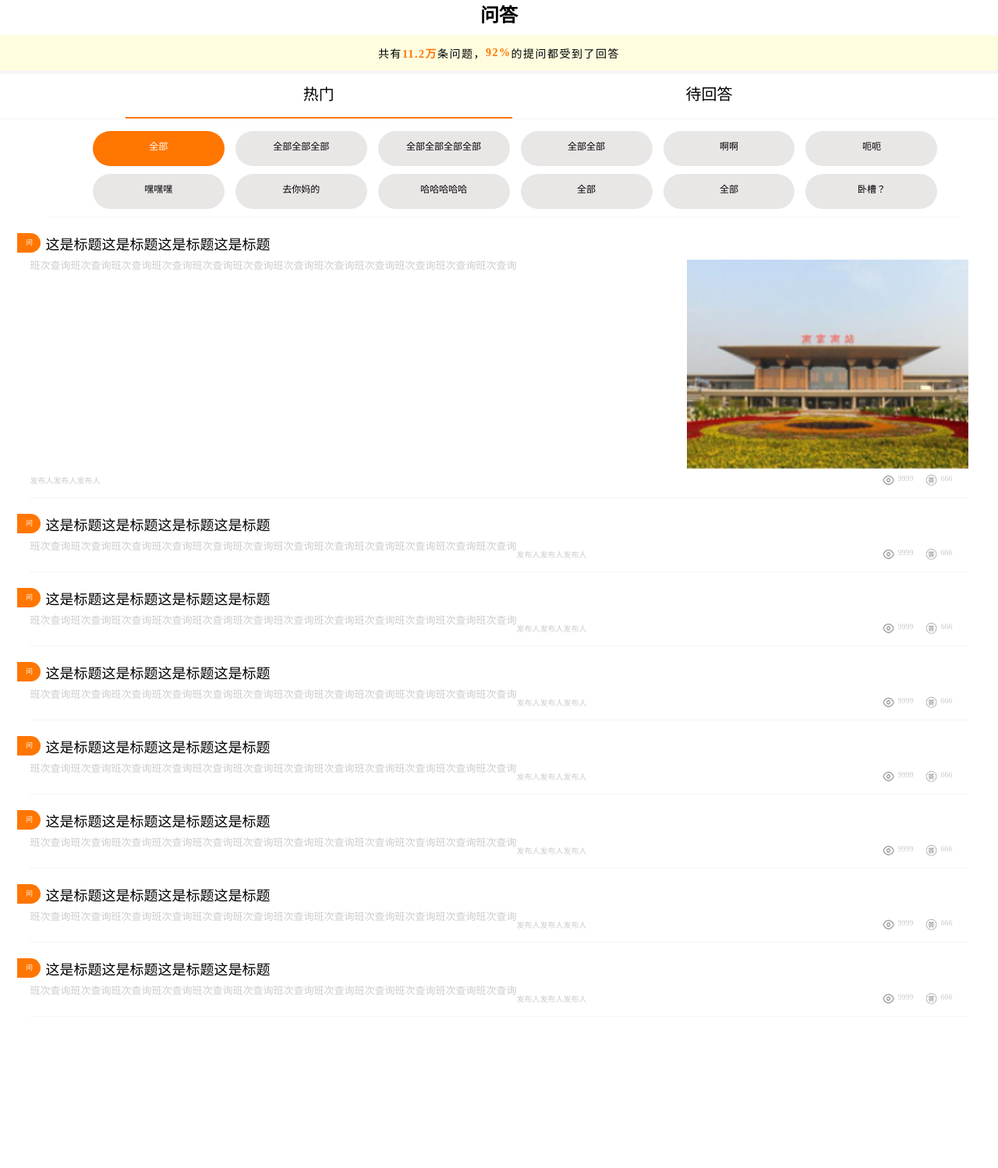
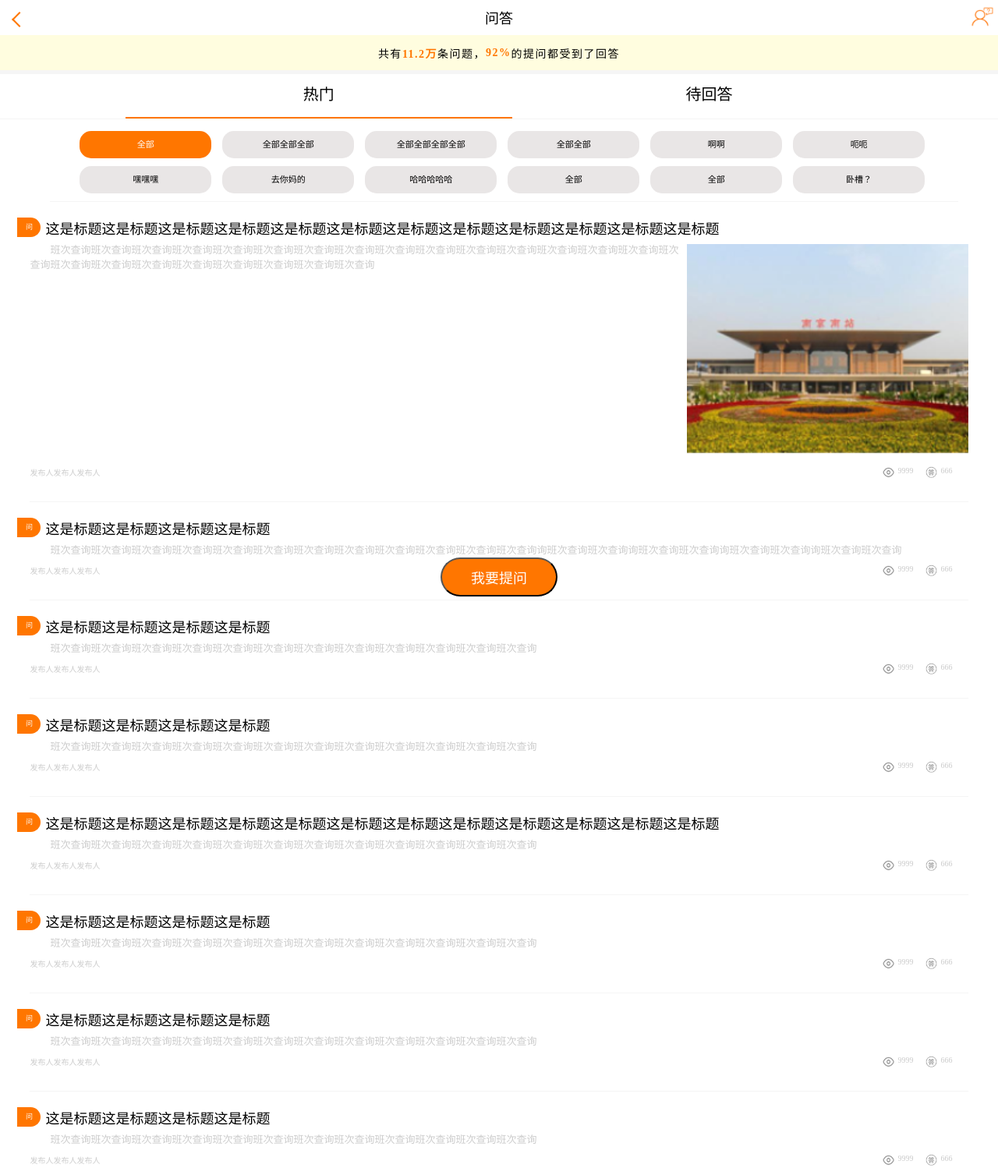
Before and after one commit to zacharyzc/static, a plain HTML site: page ask/index.html in a window 1280 px wide. Shown: the whole page at 78% size. Before the commit the page ends 1324 px from the top, so only its background shows below. Drawn offline with Linux system fonts and the light colour scheme.

Commit message:
随便提交下

```diff
--- a/ask/index.html
+++ b/ask/index.html
@@ -12,6 +12,14 @@
         }
         ul li {
             list-style-type: none;
+        }
+        .clearfix:after {
+            content: "";
+            clear: both;
+            display: block;
+            height: 0;
+            visibility: hidden;
+            overflow: hidden;
         }
         .orange {
             color: #ff7600;
@@ -28,6 +36,11 @@
             height: 45px;
         }
         .header-title {
+            font-size:18px;
+            font-family:PingFang-SC-Regular;
+            font-weight:400;
+            color:rgba(0,0,0,1);
+            line-height:48px;
             text-align: center
         }
         .queNav {
@@ -65,7 +78,7 @@
         }
         .tipFather {
             width: 88%;
-            text-align: center;
+            /* text-align: center; */
             margin-top: 15px;
             padding-left: 3%;
             margin-left: 5%;
@@ -73,16 +86,24 @@
         }
         .tip{
             min-width: 15%;
+            max-width: 22%;
             display: inline-block;
             background: #e9e6e6;
-            height: 35px;
-            border-radius: 32px;
+            height: 25px;
+            border-radius: 15px;
             margin-bottom: 10px;
             margin-right: 10px;
             padding-top: 10px;
         }
         .tip span {
-            font-size: 12px;
+            display: block;
+            padding: 0 5px;
+            line-height: 15px;
+            font-size: 11px;
+            white-space: nowrap;
+            overflow:hidden;
+            text-align: center;
+            text-overflow: ellipsis;
         }
         .tipCurrent {
             background: #ff7600 !important;
@@ -128,6 +149,10 @@
             background: #ff7600;
         }
         .news-title {
+            display: -webkit-box;
+            -webkit-box-orient: vertical;
+            -webkit-line-clamp:2;
+            overflow: hidden;
             font-size: 18px;
             margin-left: 20px;
         }
@@ -136,13 +161,26 @@
             width: 100%;
         }
         .news-info {
-            float:left;
+            text-indent: 2em;
             font-size: 13px;
             margin-top: 5px;
             color: #ccc
         }
+        .left {
+            float: left
+        }
         .widthlimit {
+            display: -webkit-box;
+            -webkit-box-orient: vertical;
+            -webkit-line-clamp: 4;
+            overflow: hidden;
             width: 70%;
+        }
+        .normal {
+            display: -webkit-box;
+            -webkit-box-orient: vertical;
+            -webkit-line-clamp:2;
+            overflow: hidden;
         }
         .news-img {
             float: left;
@@ -152,6 +190,7 @@
         }
         .news-bottom {
             display: block;
+            margin-top: 10px;
             margin-bottom: 10px;
         }
         .author {
@@ -176,11 +215,51 @@
             float: right;
             padding-right: 5px;
         }
+        .header-right {
+            position: absolute;
+            display: block;
+            background-image: url(./image/icon.png);
+            background-size: 30px 30px;
+            background-repeat: no-repeat;
+            width: 30px;
+            height: 30px;
+            top: 5px;
+            right: 5px;
+        }
+        .header-back {
+            position: absolute;
+            display: block;
+            width: 12px;
+            height: 12px;
+            /* background-color: #ff7600; */
+            top: 18px;
+            left: 18px;
+            border-left: 2px solid #ff7600;
+            border-bottom: 2px solid #ff7600;
+            transform: rotate(45deg)
+        }
+        .btn_ask {
+            position: fixed;
+            color: #ffffff;
+            font-size: 18px;
+            top:85%;
+            left:0;
+            right: 0;
+            bottom: 0;
+            margin: auto;
+            width:150px;
+            height:50px;
+            background:rgba(255,118,0,1);
+            box-shadow:0px 0px 0px rgba(255,118,0,0.33);
+            border-radius:44px;
+        }
     </style>
     <body>
         <section class="main">
             <div class="header">
                 <h1 class="header-title">问答</h1>
+                <span class="header-back"></span>
+                <span class="header-right"></span>
             </div>
             <div class="queNav">共有<span class="orange">11.2万</span>条问题，<span class="orange">92%</span>的提问都受到了回答</div>
             <div class="queTab">
@@ -208,89 +287,82 @@
                 <ul class="news-ul">
                     <li class="news">
                         <span class="icon-ask"></span>
-                        <p class="news-title">这是标题这是标题这是标题这是标题</p>
+                        <p class="news-title">这是标题这是标题这是标题这是标题这是标题这是标题这是标题这是标题这是标题这是标题这是标题这是标题</p>
                         <div class="news-main">
-                            <span class="news-info widthlimit">班次查询班次查询班次查询班次查询班次查询班次查询班次查询班次查询班次查询班次查询班次查询班次查询</span>
+                            <span class="news-info left widthlimit">班次查询班次查询班次查询班次查询班次查询班次查询班次查询班次查询班次查询班次查询班次查询班次查询班次查询班次查询班次查询班次查询班次查询班次查询班次查询班次查询班次查询班次查询班次查询班次查询</span>
                             <img class="news-img" src="./image/newImage1.png" />
                         </div>
-                        <div class="news-bottom">
+                        <div class="news-bottom clearfix">
                             <span class="author">发布人发布人发布人</span>
                             <span class="interact"><img class="intimg" src="./image/answer.png" /><span class="intNum">666</span></span>
                             <span class="interact"><img class="intimg" src="./image/see.png"/><span class="intNum">9999</span></span>
                         </div>
                     </li>
-                    <li class="news">
+                    <li class="news clearfix">
                         <span class="icon-ask"></span>
                         <p class="news-title">这是标题这是标题这是标题这是标题</p>
-                        <span class="news-info">班次查询班次查询班次查询班次查询班次查询班次查询班次查询班次查询班次查询班次查询班次查询班次查询</span>
-                        <img />
-                        <div class="news-bottom">
+                        <p class="news-info normal">班次查询班次查询班次查询班次查询班次查询班次查询班次查询班次查询班次查询班次查询班次查询班次查询询班次查询班次查询询班次查询班次查询询班次查询班次查询询班次查询班次查询</p>
+                        <p class="news-bottom clearfix">
+                            <span class="author">发布人发布人发布人</span>
+                            <span class="interact"><img class="intimg" src="./image/answer.png" /><span class="intNum">666</span></span>
+                            <span class="interact"><img class="intimg" src="./image/see.png" /><span class="intNum">9999</span></span>
+                        </p>
+                    </li>
+                    <li class="news clearfix">
+                        <span class="icon-ask"></span>
+                        <p class="news-title">这是标题这是标题这是标题这是标题</p>
+                        <p class="news-info">班次查询班次查询班次查询班次查询班次查询班次查询班次查询班次查询班次查询班次查询班次查询班次查询</p>
+                        <div class="news-bottom clearfix">
                             <span class="author">发布人发布人发布人</span>
                             <span class="interact"><img class="intimg" src="./image/answer.png" /><span class="intNum">666</span></span>
                             <span class="interact"><img class="intimg" src="./image/see.png" /><span class="intNum">9999</span></span>
                         </div>
                     </li>
-                    <li class="news">
+                    <li class="news clearfix">
                         <span class="icon-ask"></span>
                         <p class="news-title">这是标题这是标题这是标题这是标题</p>
-                        <span class="news-info">班次查询班次查询班次查询班次查询班次查询班次查询班次查询班次查询班次查询班次查询班次查询班次查询</span>
-                        <img />
-                        <div class="news-bottom">
+                        <p class="news-info">班次查询班次查询班次查询班次查询班次查询班次查询班次查询班次查询班次查询班次查询班次查询班次查询</p>
+                        <div class="news-bottom clearfix">
                             <span class="author">发布人发布人发布人</span>
                             <span class="interact"><img class="intimg" src="./image/answer.png" /><span class="intNum">666</span></span>
                             <span class="interact"><img class="intimg" src="./image/see.png" /><span class="intNum">9999</span></span>
                         </div>
                     </li>
-                    <li class="news">
+                    <li class="news clearfix">
                         <span class="icon-ask"></span>
-                        <p class="news-title">这是标题这是标题这是标题这是标题</p>
-                        <span class="news-info">班次查询班次查询班次查询班次查询班次查询班次查询班次查询班次查询班次查询班次查询班次查询班次查询</span>
-                        <img />
-                        <div class="news-bottom">
+                        <p class="news-title">这是标题这是标题这是标题这是标题这是标题这是标题这是标题这是标题这是标题这是标题这是标题这是标题</p>
+                        <p class="news-info">班次查询班次查询班次查询班次查询班次查询班次查询班次查询班次查询班次查询班次查询班次查询班次查询</p>
+                        <div class="news-bottom clearfix">
                             <span class="author">发布人发布人发布人</span>
                             <span class="interact"><img class="intimg" src="./image/answer.png" /><span class="intNum">666</span></span>
                             <span class="interact"><img class="intimg" src="./image/see.png" /><span class="intNum">9999</span></span>
                         </div>
                     </li>
-                    <li class="news">
+                    <li class="news clearfix">
                         <span class="icon-ask"></span>
                         <p class="news-title">这是标题这是标题这是标题这是标题</p>
-                        <span class="news-info">班次查询班次查询班次查询班次查询班次查询班次查询班次查询班次查询班次查询班次查询班次查询班次查询</span>
-                        <img />
-                        <div class="news-bottom">
+                        <p class="news-info">班次查询班次查询班次查询班次查询班次查询班次查询班次查询班次查询班次查询班次查询班次查询班次查询</p>
+                        <div class="news-bottom clearfix">
                             <span class="author">发布人发布人发布人</span>
                             <span class="interact"><img class="intimg" src="./image/answer.png" /><span class="intNum">666</span></span>
                             <span class="interact"><img class="intimg" src="./image/see.png" /><span class="intNum">9999</span></span>
                         </div>
                     </li>
-                    <li class="news">
+                    <li class="news clearfix">
                         <span class="icon-ask"></span>
                         <p class="news-title">这是标题这是标题这是标题这是标题</p>
-                        <span class="news-info">班次查询班次查询班次查询班次查询班次查询班次查询班次查询班次查询班次查询班次查询班次查询班次查询</span>
-                        <img />
-                        <div class="news-bottom">
+                        <p class="news-info">班次查询班次查询班次查询班次查询班次查询班次查询班次查询班次查询班次查询班次查询班次查询班次查询</p>
+                        <div class="news-bottom clearfix">
                             <span class="author">发布人发布人发布人</span>
                             <span class="interact"><img class="intimg" src="./image/answer.png" /><span class="intNum">666</span></span>
                             <span class="interact"><img class="intimg" src="./image/see.png" /><span class="intNum">9999</span></span>
                         </div>
                     </li>
-                    <li class="news">
+                    <li class="news clearfix">
                         <span class="icon-ask"></span>
                         <p class="news-title">这是标题这是标题这是标题这是标题</p>
-                        <span class="news-info">班次查询班次查询班次查询班次查询班次查询班次查询班次查询班次查询班次查询班次查询班次查询班次查询</span>
-                        <img />
-                        <div class="news-bottom">
-                            <span class="author">发布人发布人发布人</span>
-                            <span class="interact"><img class="intimg" src="./image/answer.png" /><span class="intNum">666</span></span>
-                            <span class="interact"><img class="intimg" src="./image/see.png" /><span class="intNum">9999</span></span>
-                        </div>
-                    </li>
-                    <li class="news">
-                        <span class="icon-ask"></span>
-                        <p class="news-title">这是标题这是标题这是标题这是标题</p>
-                        <span class="news-info">班次查询班次查询班次查询班次查询班次查询班次查询班次查询班次查询班次查询班次查询班次查询班次查询</span>
-                        <img />
-                        <div class="news-bottom">
+                        <p class="news-info">班次查询班次查询班次查询班次查询班次查询班次查询班次查询班次查询班次查询班次查询班次查询班次查询</p>
+                        <div class="news-bottom clearfix">
                             <span class="author">发布人发布人发布人</span>
                             <span class="interact"><img class="intimg" src="./image/answer.png" /><span class="intNum">666</span></span>
                             <span class="interact"><img class="intimg" src="./image/see.png" /><span class="intNum">9999</span></span>
@@ -298,6 +370,7 @@
                     </li>
                 </ul>
             </div>
+            <button class="btn_ask">我要提问</button>
         </section>
 
     </body>
```
Also changed, not shown: ask/image/icon.png (added).
